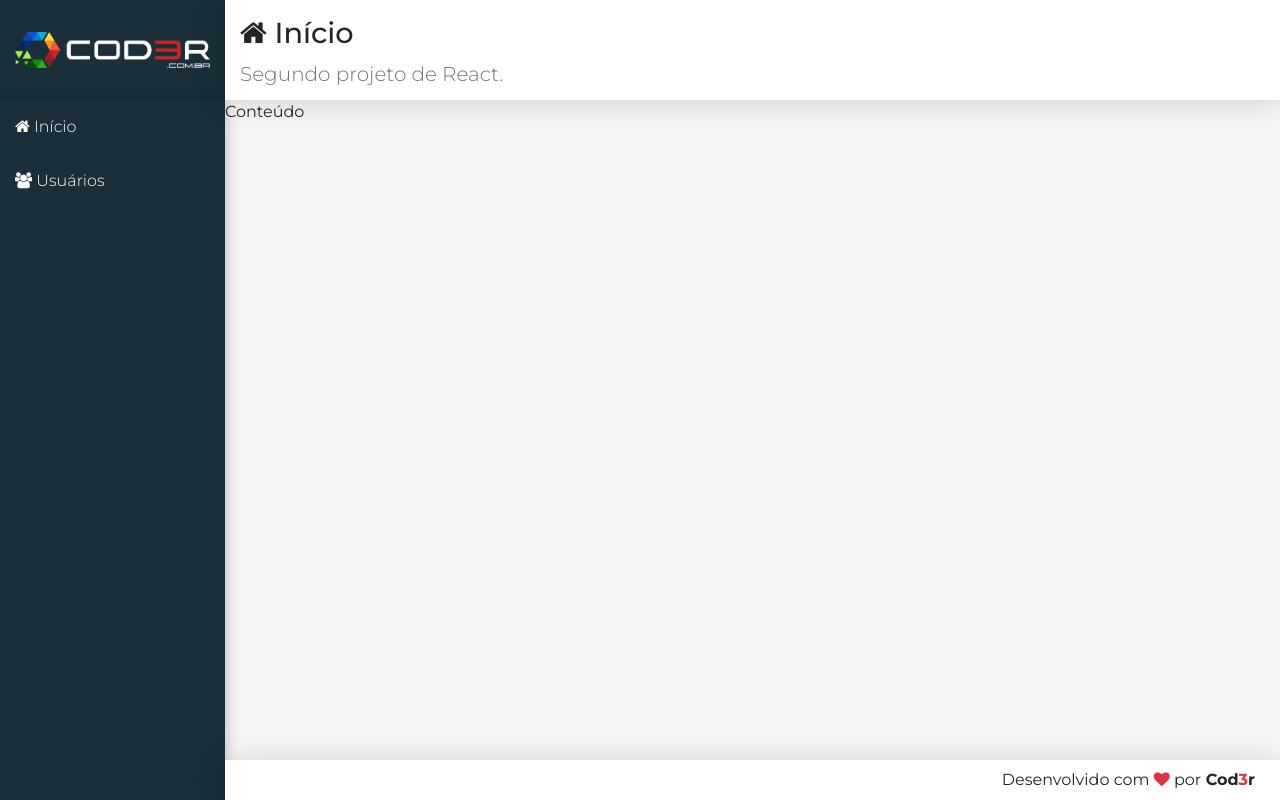
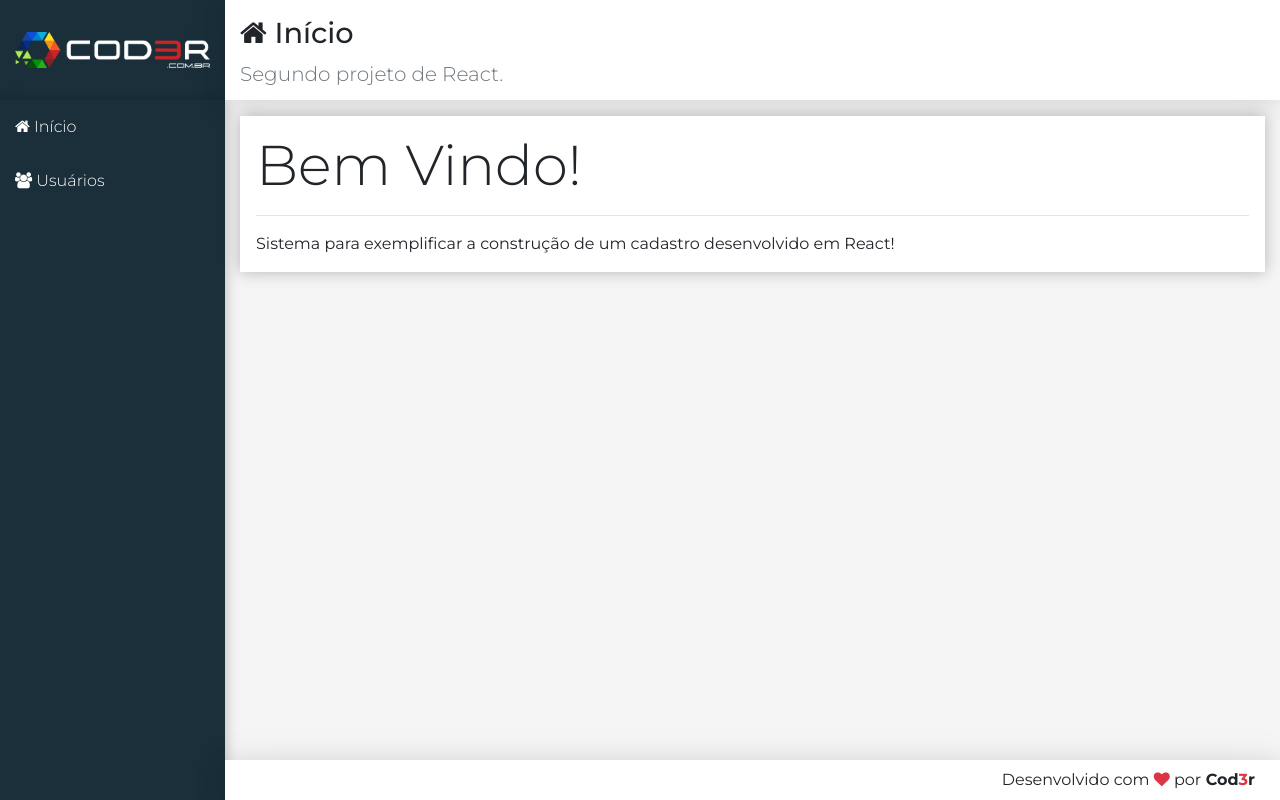
Before and after one commit to eric-moniz/cadastro-usuarios, a React (Create React App) app in the folder frontend/: page / in a window 1280 px wide. Built offline with nearby package versions, Linux system fonts and the light colour scheme.

Commit message:
Componente Conteúdo

```diff
--- /dev/null
+++ b/frontend/src/components/home/Home.jsx
@@ -0,0 +1,17 @@
+import React from "react";
+import Main from "../templates/Main";
+
+const Home = (props) => {
+  return (
+    <Main icon="home" title="Início" subtitle="Segundo projeto de React.">
+      <div className="display-4">Bem Vindo!</div>
+      <hr />
+      <p className="mb-0">
+        Sistema para exemplificar a construção de um cadastro desenvolvido em
+        React!
+      </p>
+    </Main>
+  );
+};
+
+export default Home;
--- a/frontend/src/components/templates/Main.css
+++ b/frontend/src/components/templates/Main.css
@@ -0,0 +1,4 @@
+main > div {
+  background-color: #fff;
+  box-shadow: 0px 0px 15px #0004;
+}
--- a/frontend/src/components/templates/Main.jsx
+++ b/frontend/src/components/templates/Main.jsx
@@ -1,12 +1,14 @@
-import './Main.css';
-import React from 'react';
-import Header from './Header';
+import "./Main.css";
+import React from "react";
+import Header from "./Header";
 
 const Main = (props) => {
   return (
     <React.Fragment>
       <Header {...props} />
-      <main className="content">Conteúdo</main>
+      <main className="content container-fluid">
+        <div className="p-3 mt-3">{props.children}</div>
+      </main>
     </React.Fragment>
   );
 };
--- a/frontend/src/main/App.jsx
+++ b/frontend/src/main/App.jsx
@@ -1,19 +1,19 @@
-import 'bootstrap/dist/css/bootstrap.min.css';
-import 'font-awesome/css/font-awesome.min.css';
-import './App.css';
-import React from 'react';
+import "bootstrap/dist/css/bootstrap.min.css";
+import "font-awesome/css/font-awesome.min.css";
+import "./App.css";
+import React from "react";
 
-import Footer from '../components/templates/Footer';
-import Logo from '../components/templates/Logo';
-import Main from '../components/templates/Main';
-import Nav from '../components/templates/Nav';
+import Footer from "../components/templates/Footer";
+import Logo from "../components/templates/Logo";
+import Nav from "../components/templates/Nav";
+import Home from "../components/home/Home";
 
 const App = (props) => {
   return (
     <div className="app">
       <Logo />
       <Nav />
-      <Main icon="home" title="Início" subtitle="Segundo projeto de React." />
+      <Home />
       <Footer />
     </div>
   );
```
